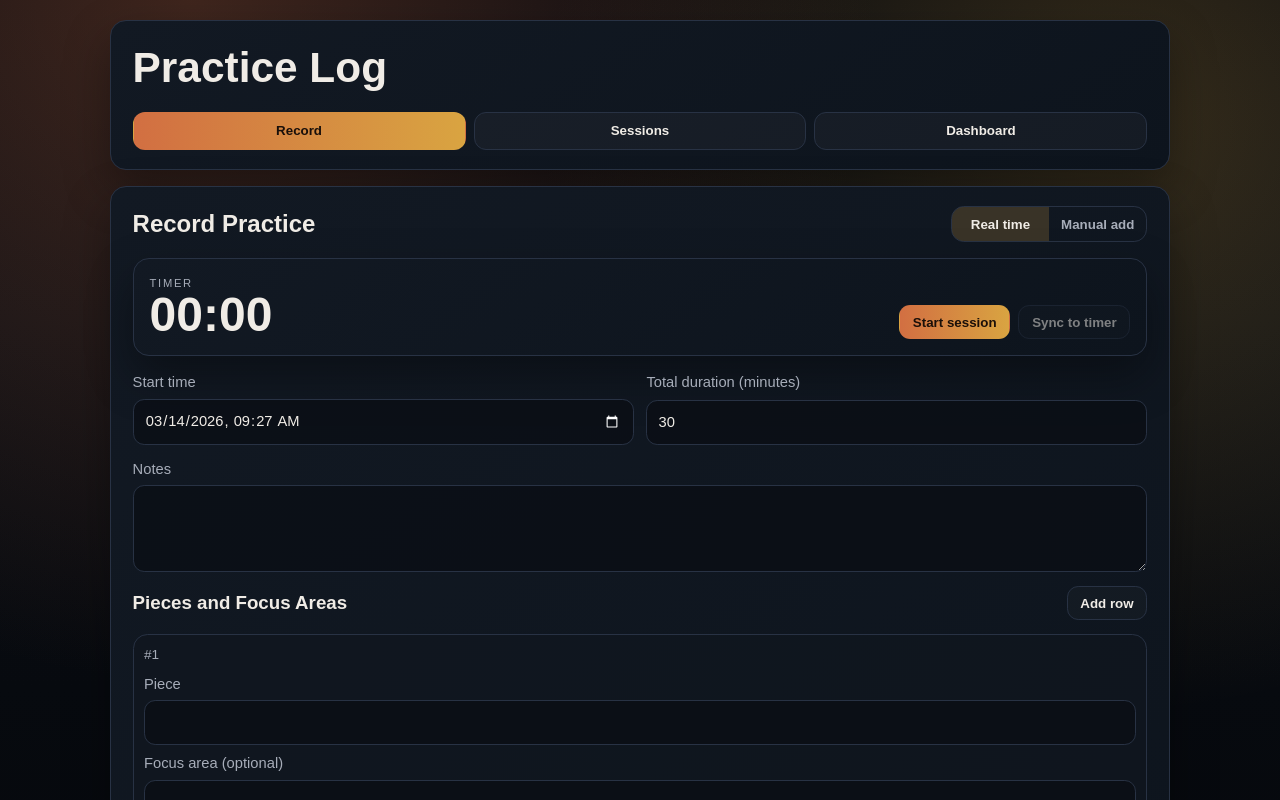
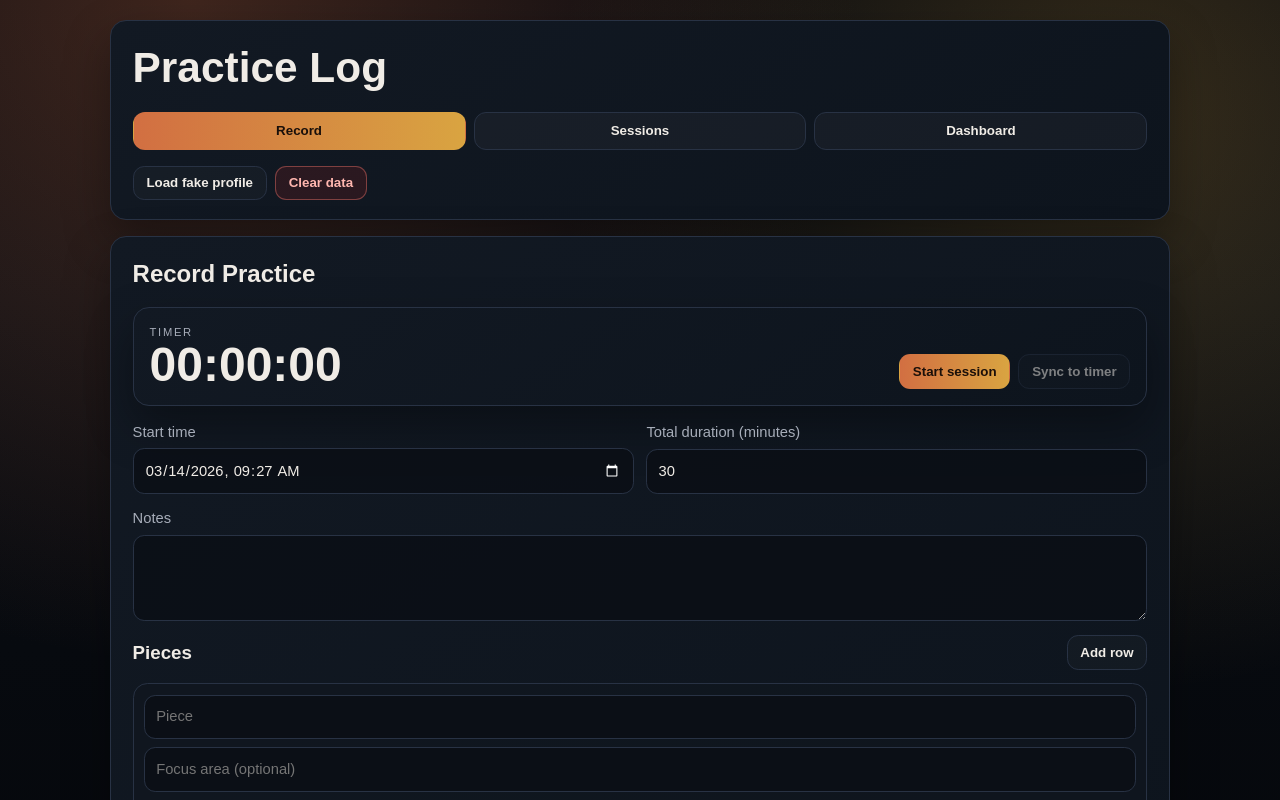
Before and after one commit to modakshantanu/practicelog, a React (Vite) app: page / in a window 1280 px wide. Shown: the top 800 px of the page. Built offline with nearby package versions, Linux system fonts and the light colour scheme.

Commit message:
Refine recording UI and add dev-only fake profile

```diff
--- a/src/App.css
+++ b/src/App.css
@@ -44,6 +44,12 @@ h1 {
   display: grid;
   grid-template-columns: repeat(3, minmax(0, 1fr));
   gap: 0.5rem;
+}
+
+.header-actions {
+  display: flex;
+  gap: 0.5rem;
+  flex-wrap: wrap;
 }
 
 .tab-nav button {
--- a/src/App.tsx
+++ b/src/App.tsx
@@ -5,6 +5,8 @@ import { RecordView } from './components/RecordView'
 import { SessionsView } from './components/SessionsView'
 import { getSuggestions, loadSessions, saveSessions, upsertSession } from './storage'
 import type { PracticeSession } from './types'
+
+const IS_DEV = import.meta.env.DEV
 
 function App() {
   const [activeTab, setActiveTab] = useState<'record' | 'sessions' | 'dashboard'>(
@@ -25,6 +27,33 @@ function App() {
 
   const handleUpdateSession = (nextSession: PracticeSession) => {
     setSessions((current) => upsertSession(current, nextSession))
+  }
+
+  const handleLoadFakeProfile = async () => {
+    if (!IS_DEV) {
+      return
+    }
+
+    const approved = window.confirm(
+      'Load fake profile data? This replaces current local sessions.',
+    )
+    if (!approved) {
+      return
+    }
+
+    const { createFakeProfileSessions } = await import('./utils/mockProfile')
+    setSessions(createFakeProfileSessions())
+    setActiveTab('dashboard')
+  }
+
+  const handleClearSessions = () => {
+    const approved = window.confirm('Clear all local sessions?')
+    if (!approved) {
+      return
+    }
+
+    setSessions([])
+    setActiveTab('record')
   }
 
   return (
@@ -56,6 +85,16 @@ function App() {
             Dashboard
           </button>
         </nav>
+        <div className="header-actions">
+          {IS_DEV && (
+            <button className="btn ghost" type="button" onClick={handleLoadFakeProfile}>
+              Load fake profile
+            </button>
+          )}
+          <button className="btn danger" type="button" onClick={handleClearSessions}>
+            Clear data
+          </button>
+        </div>
       </header>
 
       <main className="content">
--- a/src/components/RecordView.tsx
+++ b/src/components/RecordView.tsx
@@ -1,7 +1,12 @@
 import { useEffect, useMemo, useState } from 'react'
 import type { PracticeSession, SuggestedValues } from '../types'
 import { buildEmptyDraft } from '../utils/sessionDraft'
-import { elapsedMinutes, nowIsoLocalMinute, parseLocalDateTime } from '../utils/time'
+import {
+  elapsedMinutes,
+  elapsedSeconds,
+  nowIsoLocalMinute,
+  parseLocalDateTime,
+} from '../utils/time'
 import { SessionForm } from './SessionForm'
 
 type RecordViewProps = {
@@ -10,10 +15,9 @@ type RecordViewProps = {
 }
 
 export function RecordView({ suggestions, onSaveSession }: RecordViewProps) {
-  const [mode, setMode] = useState<'realtime' | 'manual'>('realtime')
   const [draft, setDraft] = useState(buildEmptyDraft)
   const [liveStartMs, setLiveStartMs] = useState<number | null>(null)
-  const [liveMinutes, setLiveMinutes] = useState(0)
+  const [liveSeconds, setLiveSeconds] = useState(0)
   const [error, setError] = useState('')
 
   useEffect(() => {
@@ -22,19 +26,20 @@ export function RecordView({ suggestions, onSaveSession }: RecordViewProps) {
     }
 
     const timer = setInterval(() => {
-      setLiveMinutes(elapsedMinutes(liveStartMs))
+      setLiveSeconds(elapsedSeconds(liveStartMs))
     }, 1000)
 
     return () => clearInterval(timer)
   }, [liveStartMs])
 
   const liveLabel = useMemo(() => {
-    const hours = Math.floor(liveMinutes / 60)
-    const minutes = liveMinutes % 60
+    const hours = Math.floor(liveSeconds / 3600)
+    const minutes = Math.floor((liveSeconds % 3600) / 60)
+    const seconds = liveSeconds % 60
     return `${hours.toString().padStart(2, '0')}:${minutes
       .toString()
-      .padStart(2, '0')}`
-  }, [liveMinutes])
+      .padStart(2, '0')}:${seconds.toString().padStart(2, '0')}`
+  }, [liveSeconds])
 
   const saveFromDraft = () => {
     setError('')
@@ -72,13 +77,13 @@ export function RecordView({ suggestions, onSaveSession }: RecordViewProps) {
     onSaveSession(session)
     setDraft(buildEmptyDraft())
     setLiveStartMs(null)
-    setLiveMinutes(0)
+    setLiveSeconds(0)
   }
 
   const startRealtime = () => {
     const start = Date.now()
     setLiveStartMs(start)
-    setLiveMinutes(0)
+    setLiveSeconds(0)
     setError('')
     setDraft((current) => ({
       ...current,
@@ -104,34 +109,8 @@ export function RecordView({ suggestions, onSaveSession }: RecordViewProps) {
     <section className="panel">
       <div className="panel-head">
         <h2>Record Practice</h2>
-        <div className="segmented" role="tablist" aria-label="Recording mode">
-          <button
-            className={`segmented-btn ${mode === 'realtime' ? 'active' : ''}`}
-            onClick={() => setMode('realtime')}
-            type="button"
-          >
-            Real time
-          </button>
-          <button
-            className={`segmented-btn ${mode === 'manual' ? 'active' : ''}`}
-            onClick={() => {
-              if (liveStartMs) {
-                setDraft((current) => ({
-                  ...current,
-                  totalDurationMinutes: Math.max(1, elapsedMinutes(liveStartMs)),
-                }))
-              }
-              setMode('manual')
-              setLiveStartMs(null)
-            }}
-            type="button"
-          >
-            Manual add
-          </button>
-        </div>
       </div>
 
-      {mode === 'realtime' && (
       <div className="live-card">
         <div>
           <div className="kicker">Timer</div>
@@ -165,14 +144,13 @@ export function RecordView({ suggestions, onSaveSession }: RecordViewProps) {
           </button>
         </div>
       </div>
-      )}
 
       {error && <p className="muted">{error}</p>}
 
       <SessionForm
         draft={draft}
         suggestions={suggestions}
-        submitLabel={mode === 'realtime' ? 'Save session' : 'Add manual session'}
+        submitLabel="Save session"
         onChange={setDraft}
         onSubmit={saveFromDraft}
       />
--- a/src/components/SessionForm.tsx
+++ b/src/components/SessionForm.tsx
@@ -129,14 +129,14 @@ export function SessionForm({
       </label>
 
       <div className="entry-head">
-        <h3>Pieces and Focus Areas</h3>
+        <h3>Pieces</h3>
         <button
           type="button"
           className="btn ghost"
           onClick={() =>
             onChange({
               ...draft,
-              entries: [...draft.entries, createDraftEntry()],
+              entries: [createDraftEntry(), ...draft.entries],
             })
           }
         >
@@ -145,35 +145,35 @@ export function SessionForm({
       </div>
 
       <div className="entry-list">
-        {draft.entries.map((entry, index) => (
+        {draft.entries.map((entry) => (
           <div className="entry-row" key={entry.id}>
-            <div className="entry-title">#{index + 1}</div>
-
-            <label className="field">
-              <span>Piece</span>
+            <div className="field">
               <input
+                aria-label="Piece"
                 list="piece-suggestions"
                 value={entry.piece}
                 onChange={(event) =>
                   updateEntry(entry.id, 'piece', event.target.value)
                 }
+                placeholder="Piece"
               />
-            </label>
+            </div>
 
-            <label className="field">
-              <span>Focus area (optional)</span>
+            <div className="field">
               <input
+                aria-label="Focus area"
                 list="focus-suggestions"
                 value={entry.focusArea}
                 onChange={(event) =>
                   updateEntry(entry.id, 'focusArea', event.target.value)
                 }
+                placeholder="Focus area (optional)"
               />
-            </label>
+            </div>
 
-            <label className="field">
-              <span>Time on this item (optional)</span>
+            <div className="field">
               <input
+                aria-label="Time in minutes"
                 min={0}
                 type="number"
                 value={entry.durationMinutes ?? ''}
@@ -184,9 +184,9 @@ export function SessionForm({
                     toNumberOrNull(event.target.value),
                   )
                 }
-                placeholder="minutes"
+                placeholder="Time (optional)"
               />
-            </label>
+            </div>
 
             <button
               type="button"
@@ -214,7 +214,6 @@ export function SessionForm({
 
         {suggestions.pieces.length > 0 && (
           <div className="chips">
-            <span>Pieces:</span>
             {suggestions.pieces.slice(0, 6).map((piece) => (
               <button
                 key={piece}
--- /dev/null
+++ b/src/utils/mockProfile.ts
@@ -0,0 +1,233 @@
+import type { PracticeSession } from '../types'
+
+function isoDaysAgo(daysAgo: number, hour: number, minute: number): string {
+  const value = new Date()
+  value.setDate(value.getDate() - daysAgo)
+  value.setHours(hour, minute, 0, 0)
+  return value.toISOString()
+}
+
+export function createFakeProfileSessions(): PracticeSession[] {
+  const now = new Date().toISOString()
+
+  const sessions: PracticeSession[] = [
+    {
+      id: 'mock-001',
+      startTime: isoDaysAgo(0, 7, 15),
+      totalDurationMinutes: 42,
+      notes: 'Morning warm-up with clean articulation focus.',
+      entries: [
+        {
+          id: 'mock-001-a',
+          piece: 'Scales',
+          focusArea: 'Evenness',
+          durationMinutes: 12,
+        },
+        {
+          id: 'mock-001-b',
+          piece: 'Moonlight Sonata 3rd Mvt',
+          focusArea: 'Tempo control',
+          durationMinutes: 30,
+        },
+      ],
+      createdAt: now,
+      updatedAt: now,
+    },
+    {
+      id: 'mock-002',
+      startTime: isoDaysAgo(1, 21, 5),
+      totalDurationMinutes: 55,
+      notes: 'Focused repeat work on transitions.',
+      entries: [
+        {
+          id: 'mock-002-a',
+          piece: 'Chopin Winter Wind',
+          focusArea: 'Section B voicing',
+          durationMinutes: 35,
+        },
+        {
+          id: 'mock-002-b',
+          piece: 'Scales',
+          focusArea: 'Relaxed wrists',
+          durationMinutes: 20,
+        },
+      ],
+      createdAt: now,
+      updatedAt: now,
+    },
+    {
+      id: 'mock-003',
+      startTime: isoDaysAgo(3, 18, 30),
+      totalDurationMinutes: 35,
+      notes: '',
+      entries: [
+        {
+          id: 'mock-003-a',
+          piece: 'Brahms Intermezzo Op 118 No 2',
+          focusArea: 'Tone shaping',
+          durationMinutes: 20,
+        },
+        {
+          id: 'mock-003-b',
+          piece: 'Moonlight Sonata 3rd Mvt',
+          focusArea: 'Slow practice',
+          durationMinutes: 15,
+        },
+      ],
+      createdAt: now,
+      updatedAt: now,
+    },
+    {
+      id: 'mock-004',
+      startTime: isoDaysAgo(6, 6, 50),
+      totalDurationMinutes: 28,
+      notes: 'Light day.',
+      entries: [
+        {
+          id: 'mock-004-a',
+          piece: 'Scales',
+          focusArea: 'Hands together',
+          durationMinutes: 28,
+        },
+      ],
+      createdAt: now,
+      updatedAt: now,
+    },
+    {
+      id: 'mock-005',
+      startTime: isoDaysAgo(8, 20, 45),
+      totalDurationMinutes: 64,
+      notes: 'Recorded run-through at the end.',
+      entries: [
+        {
+          id: 'mock-005-a',
+          piece: 'Chopin Winter Wind',
+          focusArea: 'Memorization',
+          durationMinutes: 24,
+        },
+        {
+          id: 'mock-005-b',
+          piece: 'Moonlight Sonata 3rd Mvt',
+          focusArea: 'Consistency',
+          durationMinutes: 40,
+        },
+      ],
+      createdAt: now,
+      updatedAt: now,
+    },
+    {
+      id: 'mock-006',
+      startTime: isoDaysAgo(11, 7, 40),
+      totalDurationMinutes: 46,
+      notes: '',
+      entries: [
+        {
+          id: 'mock-006-a',
+          piece: 'Brahms Intermezzo Op 118 No 2',
+          focusArea: 'Pedaling clarity',
+          durationMinutes: 26,
+        },
+        {
+          id: 'mock-006-b',
+          piece: 'Scales',
+          focusArea: 'Slow practice',
+          durationMinutes: 20,
+        },
+      ],
+      createdAt: now,
+      updatedAt: now,
+    },
+    {
+      id: 'mock-007',
+      startTime: isoDaysAgo(15, 19, 20),
+      totalDurationMinutes: 70,
+      notes: 'Long session before weekend.',
+      entries: [
+        {
+          id: 'mock-007-a',
+          piece: 'Moonlight Sonata 3rd Mvt',
+          focusArea: 'Endurance',
+          durationMinutes: 45,
+        },
+        {
+          id: 'mock-007-b',
+          piece: 'Scales',
+          focusArea: 'Accuracy',
+          durationMinutes: 25,
+        },
+      ],
+      createdAt: now,
+      updatedAt: now,
+    },
+    {
+      id: 'mock-008',
+      startTime: isoDaysAgo(22, 18, 15),
+      totalDurationMinutes: 38,
+      notes: '',
+      entries: [
+        {
+          id: 'mock-008-a',
+          piece: 'Chopin Winter Wind',
+          focusArea: 'Left hand control',
+          durationMinutes: 18,
+        },
+        {
+          id: 'mock-008-b',
+          piece: 'Brahms Intermezzo Op 118 No 2',
+          focusArea: 'Phrase breathing',
+          durationMinutes: 20,
+        },
+      ],
+      createdAt: now,
+      updatedAt: now,
+    },
+    {
+      id: 'mock-009',
+      startTime: isoDaysAgo(31, 6, 25),
+      totalDurationMinutes: 33,
+      notes: 'Quick practice before work.',
+      entries: [
+        {
+          id: 'mock-009-a',
+          piece: 'Scales',
+          focusArea: 'Rhythmic variation',
+          durationMinutes: 14,
+        },
+        {
+          id: 'mock-009-b',
+          piece: 'Moonlight Sonata 3rd Mvt',
+          focusArea: 'Hands sync',
+          durationMinutes: 19,
+        },
+      ],
+      createdAt: now,
+      updatedAt: now,
+    },
+    {
+      id: 'mock-010',
+      startTime: isoDaysAgo(44, 20, 10),
+      totalDurationMinutes: 50,
+      notes: '',
+      entries: [
+        {
+          id: 'mock-010-a',
+          piece: 'Brahms Intermezzo Op 118 No 2',
+          focusArea: 'Voicing',
+          durationMinutes: 28,
+        },
+        {
+          id: 'mock-010-b',
+          piece: 'Scales',
+          focusArea: 'Relaxation',
+          durationMinutes: 22,
+        },
+      ],
+      createdAt: now,
+      updatedAt: now,
+    },
+  ]
+
+  return sessions.sort(
+    (a, b) => new Date(b.startTime).getTime() - new Date(a.startTime).getTime(),
+  )
+}
--- a/src/utils/time.ts
+++ b/src/utils/time.ts
@@ -56,3 +56,8 @@ export function elapsedMinutes(startedAtMs: number): number {
   const elapsed = Date.now() - startedAtMs
   return Math.max(0, Math.floor(elapsed / 60_000))
 }
+
+export function elapsedSeconds(startedAtMs: number): number {
+  const elapsed = Date.now() - startedAtMs
+  return Math.max(0, Math.floor(elapsed / 1_000))
+}
```
Lines whose indentation alone changed are shown as unchanged.
